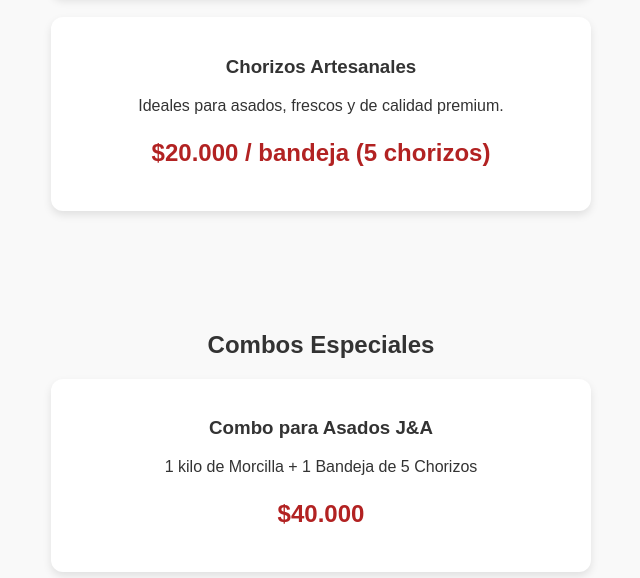
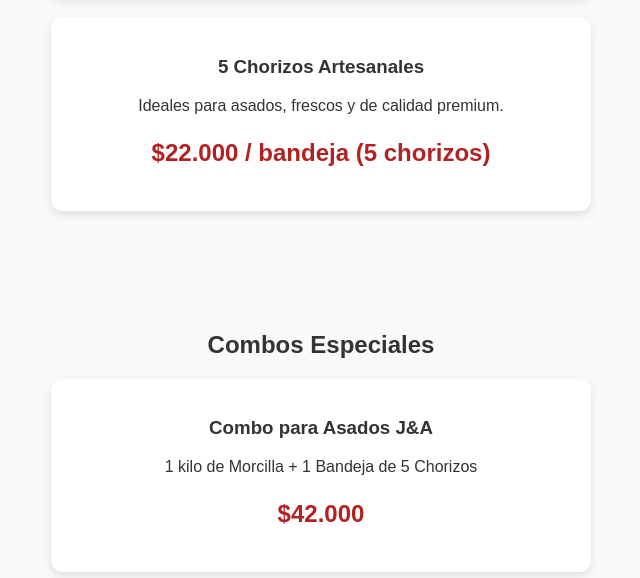
Before and after one commit to jota-jotaanny/ja-website, a plain HTML site: page index.html in a window 1280 px wide. Shown: the part 896-1474 px from the top of the page, 319-959 px from the left. Drawn offline with Linux system fonts and the light colour scheme.

Commit message:
Update index.html
Signed-off-by: J&A CHORIZOS Y MORCILLAS ARTESANALES SANTA MARTA  <chorizosymorcillasja@gmail.com>

```diff
--- a/index.html
+++ b/index.html
@@ -37,9 +37,9 @@
       <p class="price">$22.000 / kilo</p>
     </div>
     <div class="card">
-      <h3>Chorizos Artesanales</h3>
+      <h3>5 Chorizos Artesanales</h3>
       <p>Ideales para asados, frescos y de calidad premium.</p>
-      <p class="price">$20.000 / bandeja (5 chorizos)</p>
+      <p class="price">$22.000 / bandeja (5 chorizos)</p>
     </div>
   </section>
 
@@ -48,7 +48,7 @@
     <div class="card">
       <h3>Combo para Asados J&A</h3>
       <p>1 kilo de Morcilla + 1 Bandeja de 5 Chorizos</p>
-      <p class="price">$40.000</p>
+      <p class="price">$42.000</p>
     </div>
   </section>
 
```
